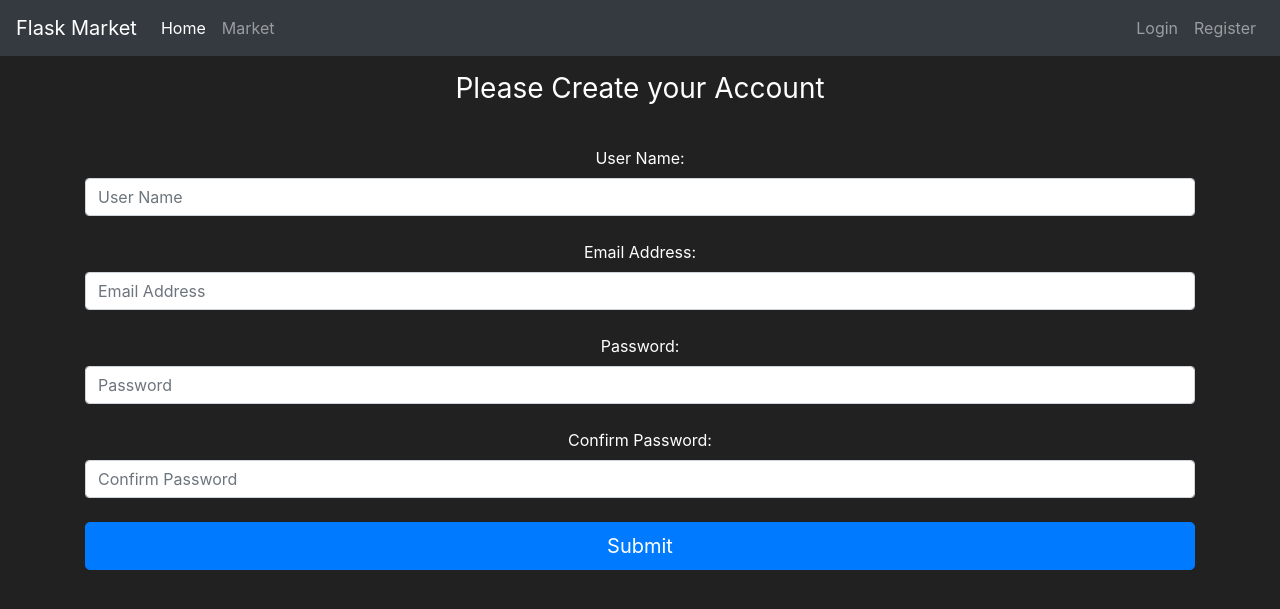
After one commit to francoggm/flask_ecommerce_simplified, a Flask app: page /register in a window 1280 px wide. The commit adds this page. Shown: the top 609 px of the page. Run offline with Flask 2, Linux system fonts and the light colour scheme; some libraries are stand-ins or nearby versions.

Commit message:
forms and new models

```diff
--- a/flask_market/market/__init__.py
+++ b/flask_market/market/__init__.py
@@ -3,8 +3,9 @@ from flask_sqlalchemy import SQLAlchemy
 
 app = Flask(__name__)
 app.config['SQLALCHEMY_DATABASE_URI'] = 'sqlite:///market.db'
+app.config['SECRET_KEY'] = 'ecf9db4de02eb105a1713893'
 db = SQLAlchemy(app)
 
-from .routes import views
+from .routes import routes
 
-app.register_blueprint(views, url_prefix='/')
+app.register_blueprint(routes, url_prefix='/')
--- /dev/null
+++ b/flask_market/market/forms.py
@@ -0,0 +1,9 @@
+from flask_wtf import FlaskForm
+from wtforms import StringField, PasswordField, SubmitField
+
+class RegisterForm(FlaskForm):
+    username = StringField(label='User Name:')
+    email = StringField(label='Email Address:')
+    password1 = PasswordField(label='Password:')
+    password2 = PasswordField(label='Confirm Password:')
+    submit = SubmitField(label='Submit')
--- a/flask_market/market/routes.py
+++ b/flask_market/market/routes.py
@@ -1,14 +1,20 @@
 from flask import render_template, Blueprint
 from .models import Item
+from .forms import RegisterForm
 
-views = Blueprint('views', __name__)
+routes = Blueprint('routes', __name__)
 
-@views.route('/')
-@views.route('/home')
+@routes.route('/')
+@routes.route('/home')
 def home_page():
     return render_template('home.html')
 
-@views.route('/market')
+@routes.route('/market')
 def market_page():
     items = Item.query.all()
     return render_template('market.html', items=items)
+
+@routes.route('/register')
+def register_page():
+    form = RegisterForm()
+    return render_template('register.html', form=form)
--- a/flask_market/market/templates/base.html
+++ b/flask_market/market/templates/base.html
@@ -18,10 +18,10 @@
         <div class="collapse navbar-collapse" id="navbarNav">
           <ul class="navbar-nav mr-auto">
               <li class="nav-item active">
-                  <a class="nav-link" href="{{ url_for('views.home_page') }}">Home <span class="sr-only">(current)</span></a>
+                  <a class="nav-link" href="{{ url_for('routes.home_page') }}">Home <span class="sr-only">(current)</span></a>
               </li>
               <li class="nav-item">
-                  <a class="nav-link" href="{{ url_for('views.market_page') }}">Market</a>
+                  <a class="nav-link" href="{{ url_for('routes.market_page') }}">Market</a>
               </li>
           </ul>
           <ul class="navbar-nav">
@@ -29,7 +29,7 @@
                   <a class="nav-link" href="#">Login</a>
               </li>
               <li class="nav-item">
-                  <a class="nav-link" href="#">Register</a>
+                  <a class="nav-link" href="{{ url_for('routes.register_page') }}">Register</a>
               </li>
           </ul>
         </div>
--- /dev/null
+++ b/flask_market/market/templates/register.html
@@ -0,0 +1,31 @@
+{% extends 'base.html' %}
+
+{% block title %} Register {% endblock %}
+
+{% block content %}
+<body class="text-center">
+    <div class="container">
+        <form method="POST" class="form-register" style="color: white">
+            <h1 class="h3 mb-3 font-weight-normal mt-3">
+                Please Create your Account
+            </h1>
+            <br>
+            {{ form.username.label() }}
+            {{ form.username(class="form-control", placeholder="User Name") }}
+
+            {{ form.email.label(class='mt-4') }}
+            {{ form.email(class="form-control", placeholder="Email Address") }}
+
+            {{ form.password1.label(class='mt-4') }}
+            {{ form.password1(class="form-control", placeholder="Password") }}
+
+            {{ form.password2.label(class='mt-4') }}
+            {{ form.password2(class="form-control", placeholder="Confirm Password") }}
+
+            <br>
+
+            {{ form.submit(class="btn btn-lg btn-block btn-primary") }}
+        </form>
+    </div>
+</body>
+{% endblock %}
```
Also changed, not shown: flask_market/market/models.py (+9 -0 lines), flask_market/market/market.db.
